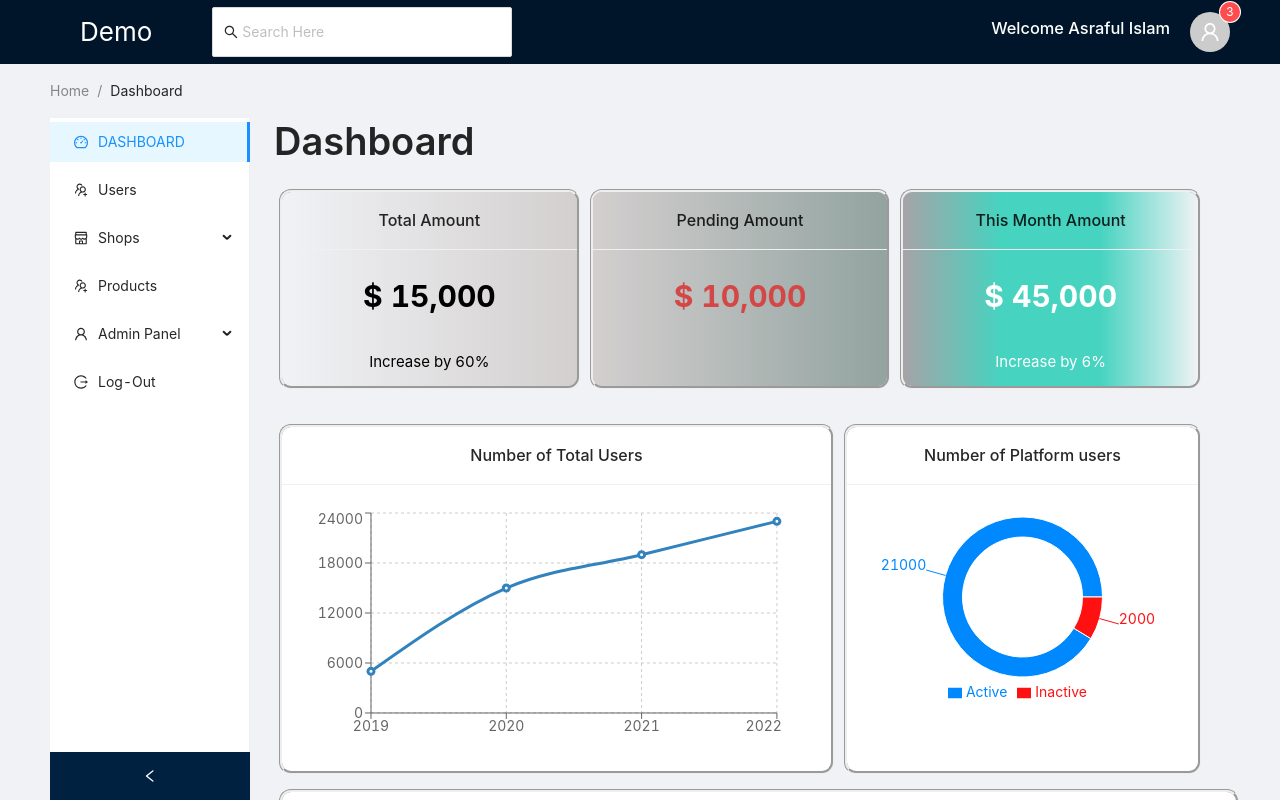
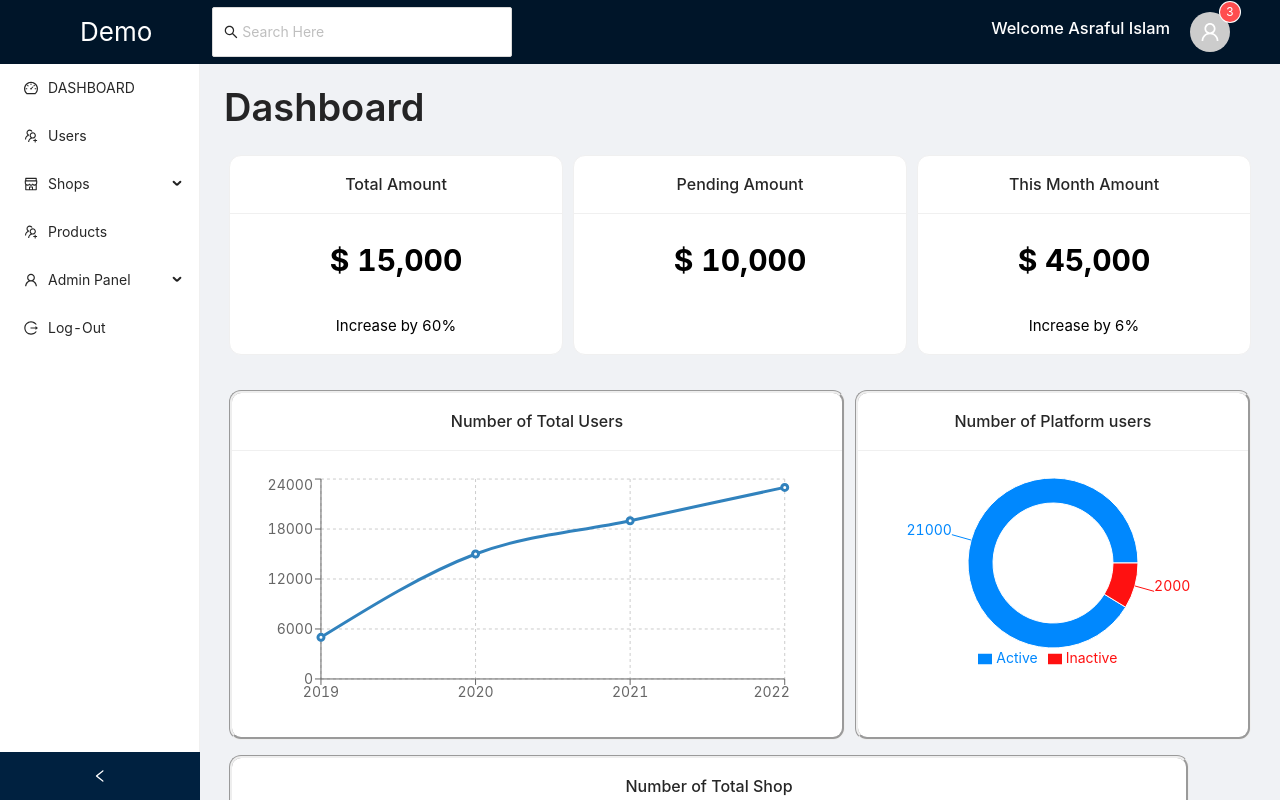
Before and after one commit to aislamspondon/Ant-Dashboard-design, a React (Create React App) app: page / in a window 1280 px wide. Shown: the top 800 px of the page. Built offline with nearby package versions, Linux system fonts and the light colour scheme.

Commit message:
deploy demo

```diff
--- a/src/Components/Chart/PieChartView.js
+++ b/src/Components/Chart/PieChartView.js
@@ -22,7 +22,7 @@ export default function PieChartView() {
             dataKey="value"
             data={data}
             innerRadius={60}
-            outerRadius={80}
+            outerRadius={85}
             fill="#82ca9d"
             label
           >
--- a/src/Components/Home.js
+++ b/src/Components/Home.js
@@ -20,16 +20,17 @@ export default function Home() {
       >
         <Card
           title="Total Amount"
-          bordered={false}
+          bordered={true}
           style={{
             width: "33%",
             height: 200,
-            borderStyle: "groove",
             position: "relative",
             textAlign: "center",
             margin: 5,
             borderRadius: 12,
-            backgroundImage: "linear-gradient(to right, #F0F2F5, #D3CFCF)",
+            // backgroundImage: "linear-gradient(to right, #F0F2F5, #D3CFCF)",
+            background: "#fff",
+            boxShadow: "5px #f4eded",
             // background: "#D3CFCF",
           }}
         >
@@ -40,42 +41,44 @@ export default function Home() {
         </Card>
         <Card
           title="Pending Amount"
-          bordered={false}
+          bordered={true}
           style={{
             width: "33%",
             height: 200,
-            borderStyle: "groove",
             position: "relative",
             textAlign: "center",
             margin: 5,
             borderRadius: 12,
-            backgroundImage: "linear-gradient(to right, #D3CFCF, #92A3A0)",
+            // backgroundImage: "linear-gradient(to right, #D3CFCF, #92A3A0)",
+            background: "#fff",
+            boxShadow: "5px #f4eded",
             // background: "#92A3A0",
           }}
         >
-          <p style={{ color: "#d34747", fontSize: 30, fontWeight: "bold" }}>
+          <p style={{ color: "black", fontSize: 30, fontWeight: "bold" }}>
             $ 10,000
           </p>
         </Card>
         <Card
           title="This Month Amount"
-          bordered={false}
+          bordered={true}
           style={{
             width: "33%",
             height: 200,
-            borderStyle: "groove",
             position: "relative",
             textAlign: "center",
             margin: 5,
             borderRadius: 12,
-            backgroundImage:
-              "linear-gradient(to right, #A6A3A7, #46D3C0,#46D3C0, #F0F2F5)",
+            // backgroundImage:
+            //   "linear-gradient(to right, #A6A3A7, #46D3C0,#46D3C0, #F0F2F5)",
+            background: "#fff",
+            boxShadow: "5px #f4eded",
           }}
         >
-          <p style={{ color: "#fff", fontSize: 30, fontWeight: "bold" }}>
+          <p style={{ color: "black", fontSize: 30, fontWeight: "bold" }}>
             $ 45,000
           </p>
-          <p style={{ color: "#fff", fontSize: 15 }}>Increase by 6%</p>
+          <p style={{ color: "black", fontSize: 15 }}>Increase by 6%</p>
         </Card>
       </div>
       <div style={{ display: "flex", justifyContent: "space-between" }}>
--- a/src/Components/LayoutDashboard.js
+++ b/src/Components/LayoutDashboard.js
@@ -20,7 +20,7 @@ import ManageAdmin from "./ManageAdmin";
 import Products from "./Products";
 import Users from "./Users";
 
-import { Avatar, Badge, Breadcrumb, Input, Layout, Menu } from "antd";
+import { Avatar, Badge, Input, Layout, Menu } from "antd";
 import { React, useState } from "react";
 
 const { Header, Content, Footer, Sider } = Layout;
@@ -89,19 +89,7 @@ export default function Layout2() {
           </Badge>
         </div>
       </Header>
-      <Content
-        style={{
-          padding: "0 50px",
-        }}
-      >
-        <Breadcrumb
-          style={{
-            margin: "16px 0",
-          }}
-        >
-          <Breadcrumb.Item>Home</Breadcrumb.Item>
-          <Breadcrumb.Item>Dashboard</Breadcrumb.Item>
-        </Breadcrumb>
+      <Content>
         <Layout
           className="site-layout-background"
           style={{
@@ -118,17 +106,18 @@ export default function Layout2() {
             <Menu
               mode="inline"
               onClick={onClick}
-              defaultSelectedKeys={["sub1"]}
+              // defaultSelectedKeys={["sub1"]}
               defaultOpenKeys={["1"]}
               style={{
                 height: "100%",
+                overflow: "hidden",
               }}
               items={items}
             />
           </Sider>
           <Content
             style={{
-              padding: "0 24px",
+              padding: "20px 24px",
               minHeight: 280,
             }}
           >
--- a/src/Components/Users.js
+++ b/src/Components/Users.js
@@ -11,7 +11,7 @@ const data = [
     email: "don458@gmail.com",
     activity: "Active",
     button: (
-      <Button type="danger" shape="round" icon={<StopOutlined />}>
+      <Button type="danger" icon={<StopOutlined />}>
         Suspend/Restrict
       </Button>
     ),
@@ -24,7 +24,7 @@ const data = [
     email: "john458@gmail.com",
     activity: "Active",
     button: (
-      <Button type="danger" shape="round" icon={<StopOutlined />}>
+      <Button type="danger" icon={<StopOutlined />}>
         Suspend/Restrict
       </Button>
     ),
@@ -37,7 +37,7 @@ const data = [
     email: "alom458@gmail.com",
     activity: "Active",
     button: (
-      <Button type="danger" shape="round" icon={<StopOutlined />}>
+      <Button type="danger" icon={<StopOutlined />}>
         Suspend/Restrict
       </Button>
     ),
@@ -50,7 +50,7 @@ const data = [
     email: "alvi458@gmail.com",
     activity: "Inactive",
     button: (
-      <Button type="danger" shape="round" icon={<StopOutlined />}>
+      <Button type="danger" icon={<StopOutlined />}>
         Suspend/Restrict
       </Button>
     ),
@@ -63,7 +63,7 @@ const data = [
     email: "feigh458@gmail.com",
     activity: "Active",
     button: (
-      <Button type="danger" shape="round" icon={<StopOutlined />}>
+      <Button type="danger" icon={<StopOutlined />}>
         Suspend/Restrict
       </Button>
     ),
@@ -76,7 +76,7 @@ const data = [
     email: "aloha458@gmail.com",
     activity: "Inactive",
     button: (
-      <Button type="danger" shape="round" icon={<StopOutlined />}>
+      <Button type="danger" icon={<StopOutlined />}>
         Suspend/Restrict
       </Button>
     ),
@@ -89,7 +89,7 @@ const data = [
     email: "axie458@gmail.com",
     activity: "Active",
     button: (
-      <Button type="danger" shape="round" icon={<StopOutlined />}>
+      <Button type="danger" icon={<StopOutlined />}>
         Suspend/Restrict
       </Button>
     ),
@@ -102,7 +102,7 @@ const data = [
     email: "darcy458@gmail.com",
     activity: "Inactive",
     button: (
-      <Button type="danger" shape="round" icon={<StopOutlined />}>
+      <Button type="danger" icon={<StopOutlined />}>
         Suspend/Restrict
       </Button>
     ),
@@ -115,7 +115,7 @@ const data = [
     email: "eaglan458@gmail.com",
     activity: "Active",
     button: (
-      <Button type="danger" shape="round" icon={<StopOutlined />}>
+      <Button type="danger" icon={<StopOutlined />}>
         Suspend/Restrict
       </Button>
     ),
@@ -128,7 +128,7 @@ const data = [
     email: "flakon458@gmail.com",
     activity: "Inactive",
     button: (
-      <Button type="danger" shape="round" icon={<StopOutlined />}>
+      <Button type="danger" icon={<StopOutlined />}>
         Suspend/Restrict
       </Button>
     ),
@@ -166,8 +166,9 @@ const columns = [
         return (
           <span
             style={{
-              background: "rgba(212, 167, 31, 0.3)",
-              color: "#D4A71F",
+              // background: "rgba(212, 167, 31, 0.3)",
+              color: "#18f75b",
+              fontWeight: "bold",
               padding: 3,
               paddingLeft: 10,
               paddingRight: 10,
@@ -181,7 +182,9 @@ const columns = [
         return (
           <span
             style={{
-              background: "rgba(220, 53, 69, 0.2",
+              // background: "rgba(220, 53, 69, 0.2",
+
+              fontWeight: "bold",
               color: "#DC3545",
               padding: 3,
               paddingLeft: 10,
```
